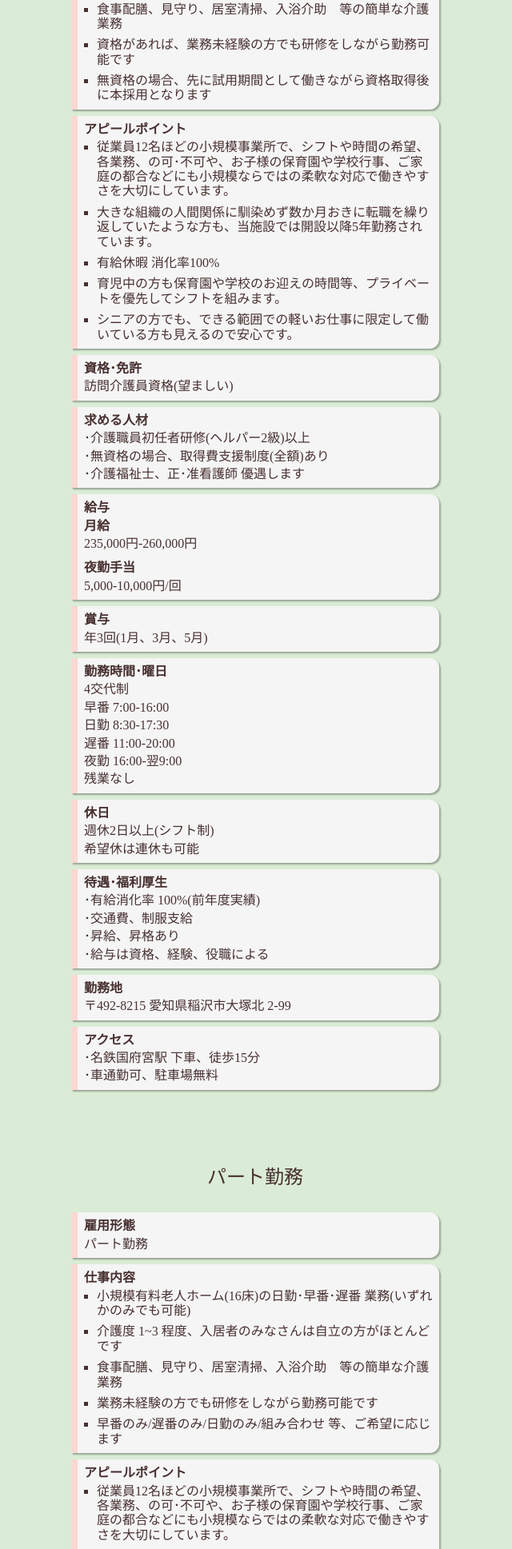
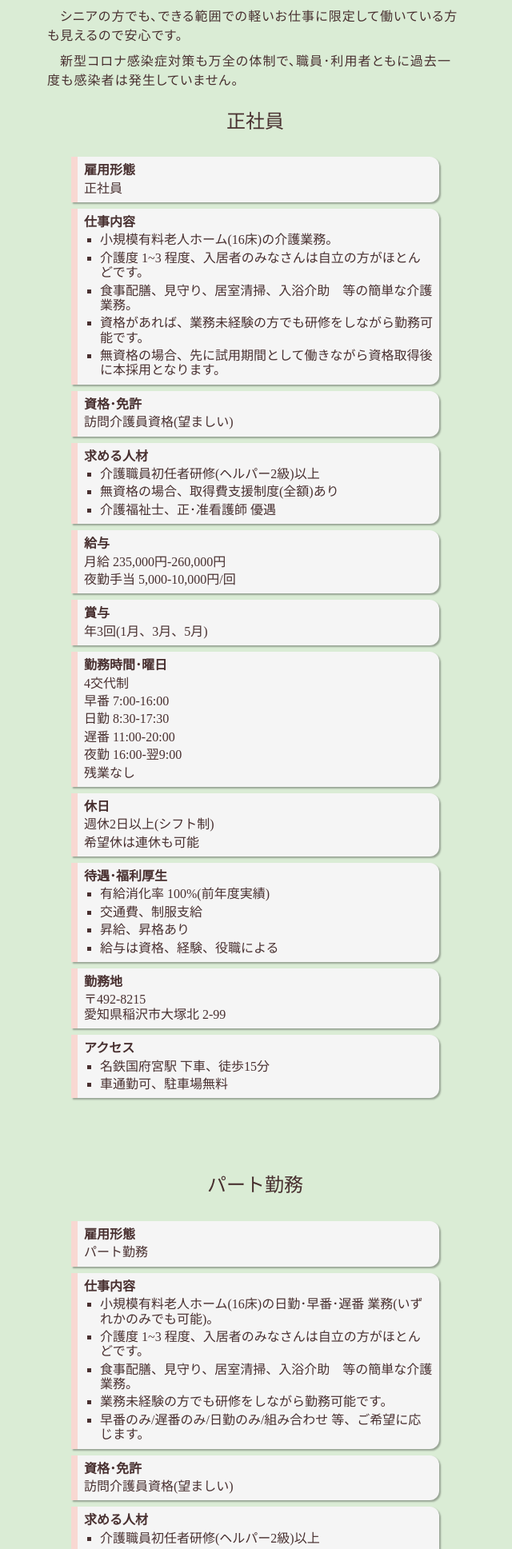
Before and after one commit to shibawanko0202/monte, a plain HTML site: page recruit.html in a window 1280 px wide. Shown: the part 863-2800 px from the top of the page at 80% size, without its empty margins (461-1101 px from the left). Drawn offline with Linux system fonts and the light colour scheme; some packages are replaced by stand-ins of ours; a web font is replaced by a local one.

Commit message:
採用情報の修正

```diff
--- a/css/style.css
+++ b/css/style.css
@@ -66,10 +66,13 @@ dd + dd{
   margin-top: 4px;
 }
 dd ul{
-  margin-left: 16px;
+  margin-left: 20px;
 }
 dd ul li{
   list-style:square;
+}
+dd ul li + li{
+  margin-top: 4px;
 }
 .illust{
   height: 160px;
@@ -259,15 +262,6 @@ header nav{
 .price:last-of-type .marker:hover{
   background:linear-gradient(transparent 65%, #4fdc6092 65%);
 }
-.employee > dl > dd > dl{
-  margin: 8px 0;
-}
-.employee > dl > dd > dl > dd >dl{
-  border-radius: 4px;
-  border: 1.8px dotted var(--monte-pointcolor);
-  width: 280px;
-  padding: 8px;
-}
 .strength p{
   text-indent: 1em;
   line-height: 1.5em;
@@ -377,20 +371,6 @@ header nav{
 }
 .employee{
   margin: 0 8px 80px;
-}
-.entry p{
-  text-align: center;
-}
-.entry dl{
-  border: dotted 2px var(--monte-pointcolor);
-  background: rgba(255,255,255,.5);
-  border-radius: 8px;
-  max-width: 400px;
-  padding: 16px;
-  margin: 0 auto;
-}
-.entry dl dt::before{
-  content: "■";
 }
 .vertical{
   writing-mode: vertical-rl;
--- a/recruit.html
+++ b/recruit.html
@@ -119,6 +119,12 @@
         <h2><span class="left_bracket_24px">「</span>もんてくらい<span class="right_bracket_24px">」</span>で<br class="sp_br">一緒に働こう</h2>
         <p>住宅型有料老人ホーム<span class="left_bracket_16px">「</span>もんてくらい<span class="right_bracket_16px">」</span>では<spna class="punctuation">、</spna>一緒に働いていただける社員･パートを募集しています。</p>
         <img src="img/22668608.png" alt="複数の介護士や老人" class="illust">
+        <p>従業員12名ほどの小規模事業所で、シフトや時間の希望、各業務、の可･不可や、お子様の保育園や学校行事、ご家庭の都合などにも小規模ならではの柔軟な対応で働きやすさを大切にしています。</p>
+        <p>大きな組織の人間関係に馴染めず数か月おきに転職を繰り返していたような方も、当施設では開設以降5年勤務されています。</p>
+        <p>有給休暇 消化率100%、パートの方のみなさんも取得･消化可能です。</p>
+        <p>育児中の方も保育園や学校のお迎えの時間等、プライベートを優先してシフトを組みます。</p>
+        <p>シニアの方でも、できる範囲での軽いお仕事に限定して働いている方も見えるので安心です。</p>
+        <p>新型コロナ感染症対策も万全の体制で、職員･利用者ともに過去一度も感染者は発生していません。</p>
       </section>
       <section class="employee" id="employee">
         <h2>正社員</h2>
@@ -130,23 +136,11 @@
           <dt>仕事内容</dt>
           <dd>
             <ul>
-              <li>小規模有料老人ホーム(16床)の介護業務</li>
-              <li>介護度 1~3 程度、入居者のみなさんは自立の方がほとんどです</li>
-              <li>食事配膳、見守り、居室清掃、入浴介助　等の簡単な介護業務</li>
-              <li>資格があれば、業務未経験の方でも研修をしながら勤務可能です</li>
-              <li>無資格の場合、先に試用期間として働きながら資格取得後に本採用となります</li>
-            </ul>
-          </dd>
-        </dl>
-        <dl>
-          <dt>アピールポイント</dt>
-          <dd>
-            <ul>
-              <li>従業員12名ほどの小規模事業所で、シフトや時間の希望、各業務、の可･不可や、お子様の保育園や学校行事、ご家庭の都合などにも小規模ならではの柔軟な対応で働きやすさを大切にしています。</li>
-              <li>大きな組織の人間関係に馴染めず数か月おきに転職を繰り返していたような方も、当施設では開設以降5年勤務されています。</li>
-              <li>有給休暇 消化率100%</li>
-              <li>育児中の方も保育園や学校のお迎えの時間等、プライベートを優先してシフトを組みます。</li>
-              <li>シニアの方でも、できる範囲での軽いお仕事に限定して働いている方も見えるので安心です。</li>
+              <li>小規模有料老人ホーム(16床)の介護業務。</li>
+              <li>介護度 1~3 程度、入居者のみなさんは自立の方がほとんどです。</li>
+              <li>食事配膳、見守り、居室清掃、入浴介助　等の簡単な介護業務。</li>
+              <li>資格があれば、業務未経験の方でも研修をしながら勤務可能です。</li>
+              <li>無資格の場合、先に試用期間として働きながら資格取得後に本採用となります。</li>
             </ul>
           </dd>
         </dl>
@@ -156,16 +150,18 @@
         </dl>
         <dl>
           <dt>求める人材</dt>
-          <dd>･介護職員初任者研修(ヘルパー2級)以上</dd>
-          <dd>･無資格の場合、取得費支援制度(全額)あり</dd>
-          <dd>･介護福祉士、正･准看護師 優遇します</dd>
+          <dd>
+            <ul>
+              <li>介護職員初任者研修(ヘルパー2級)以上</li>
+              <li>無資格の場合、取得費支援制度(全額)あり</li>
+              <li>介護福祉士、正･准看護師 優遇</li>
+            </ul>
+          </dd>
         </dl>
         <dl>
           <dt>給与</dt>
-          <dt>月給</dt>
-          <dd>235,000円-260,000円</dd>
-          <dt>夜勤手当</dt>
-          <dd>5,000-10,000円/回</dd>
+          <dd>月給 235,000円-260,000円</dd>
+          <dd>夜勤手当 5,000-10,000円/回</dd>
         </dl>
         <dl>
           <dt>賞与</dt>
@@ -187,20 +183,27 @@
         </dl>
         <dl>
           <dt>待遇･福利厚生</dt>
-          <!-- <dd>･社会保険(厚生年金･健康保険･雇用保険･労災保険)</dd> -->
-          <dd>･有給消化率 100%(前年度実績)</dd>
-          <dd>･交通費、制服支給</dd>
-          <dd>･昇給、昇格あり</dd>
-          <dd>･給与は資格、経験、役職による</dd>
+          <dd>
+            <ul>
+              <li>有給消化率 100%(前年度実績)</li>
+              <li>交通費、制服支給</li>
+              <li>昇給、昇格あり</li>
+              <li>給与は資格、経験、役職による</li>
+            </ul>
+          </dd>
         </dl>
         <dl>
           <dt>勤務地</dt>
-          <dd>〒492-8215 愛知県稲沢市大塚北 2-99</dd>
+          <dd>〒492-8215<br>愛知県稲沢市大塚北 2-99</dd>
         </dl>
         <dl>
           <dt>アクセス</dt>
-          <dd>･名鉄国府宮駅 下車、徒歩15分</dd>
-          <dd>･車通勤可、駐車場無料</dd>
+          <dd>
+            <ul>
+              <li>名鉄国府宮駅 下車、徒歩15分</li>
+              <li>車通勤可、駐車場無料</li>
+            </ul>
+          </dd>
         </dl>
       </section>
       <section class="employee" id="day_shift">
@@ -213,24 +216,11 @@
           <dt>仕事内容</dt>
           <dd>
             <ul>
-              <li>小規模有料老人ホーム(16床)の日勤･早番･遅番 業務(いずれかのみでも可能)</li>
-              <li>介護度 1~3 程度、入居者のみなさんは自立の方がほとんどです</li>
-              <li>食事配膳、見守り、居室清掃、入浴介助　等の簡単な介護業務</li>
-              <li>業務未経験の方でも研修をしながら勤務可能です</li>
-              <li>早番のみ/遅番のみ/日勤のみ/組み合わせ 等、ご希望に応じます</li>
-            </ul>
-          </dd>
-        </dl>
-        <dl>
-          <dt>アピールポイント</dt>
-          <dd>
-            <ul>
-              <li>従業員12名ほどの小規模事業所で、シフトや時間の希望、各業務、の可･不可や、お子様の保育園や学校行事、ご家庭の都合などにも小規模ならではの柔軟な対応で働きやすさを大切にしています。</li>
-              <li>大きな組織の人間関係に馴染めず数か月おきに転職を繰り返していたような方も、当施設では開設以降5年勤務されています。</li>
-              <li>有給休暇 消化率100%、パートの方のみなさんも取得･消化可能です。</li>
-              <li>育児中の方も保育園や学校のお迎えの時間等、プライベートを優先してシフトを組みます。</li>
-              <li>シニアの方でも、できる範囲での軽いお仕事に限定して働いている方も見えるので安心です。</li>
-              <li>新型コロナ感染症対策も万全の体制で、職員･利用者ともに過去一度も感染者は発生していません。</li>
+              <li>小規模有料老人ホーム(16床)の日勤･早番･遅番 業務(いずれかのみでも可能)。</li>
+              <li>介護度 1~3 程度、入居者のみなさんは自立の方がほとんどです。</li>
+              <li>食事配膳、見守り、居室清掃、入浴介助　等の簡単な介護業務。</li>
+              <li>業務未経験の方でも研修をしながら勤務可能です。</li>
+              <li>早番のみ/遅番のみ/日勤のみ/組み合わせ 等、ご希望に応じます。</li>
             </ul>
           </dd>
         </dl>
@@ -240,9 +230,13 @@
         </dl>
         <dl>
           <dt>求める人材</dt>
-          <dd>･介護職員初任者研修(ヘルパー2級)以上</dd>
-          <dd>･無資格の場合、取得費支援制度(全額)あり</dd>
-          <dd>･介護福祉士、正･准看護師 優遇します</dd>
+          <dd>
+            <ul>
+              <li>介護職員初任者研修(ヘルパー2級)以上</li>
+              <li>無資格の場合、取得費支援制度(全額)あり</li>
+              <li>介護福祉士、正･准看護師 優遇</li>
+            </ul>
+          </dd>
         </dl>
         <dl>
           <dt>給与</dt>
@@ -264,18 +258,26 @@
         </dl>
         <dl>
           <dt>待遇･福利厚生</dt>
-          <dd>･有給消化率 100%(前年度実績)</dd>
-          <dd>･交通費、制服支給</dd>
-          <dd>･社会保険加入可</dd>
+          <dd>
+            <ul>
+              <li>有給消化率 100%(前年度実績)</li>
+              <li>交通費、制服支給</li>
+              <li>社会保険加入可</li>
+            </ul>
+          </dd>
         </dl>
         <dl>
           <dt>勤務地</dt>
-          <dd>〒492-8215 愛知県稲沢市大塚北 2-99</dd>
+          <dd>〒492-8215<br>愛知県稲沢市大塚北 2-99</dd>
         </dl>
         <dl>
           <dt>アクセス</dt>
-          <dd>･名鉄国府宮駅 下車、徒歩15分</dd>
-          <dd>･車通勤可、駐車場無料</dd>
+          <dd>
+            <ul>
+              <li>名鉄国府宮駅 下車、徒歩15分</li>
+              <li>車通勤可、駐車場無料</li>
+            </ul>
+          </dd>
         </dl>
       </section>
       <!-- <section class="employee" id="night_shift">
@@ -334,25 +336,17 @@
           <dd>〒492-8215 愛知県稲沢市大塚北 2-99</dd>
         </dl>
       </section> -->
-      <section class="entry" id="entry">
-        <h2>応募方法</h2>
-        <p>以下の方法でご応募ください。</p>
-        <dl>
-          <dt>メールでの応募</dt>
-          <dd>応募先は→<a href="https://form.run/@monte-0587-24-9064">こちら</a></dd>
-        </dl>
-      </section>
       <section class="contact" id="contact">
-        <h2>お問い合せ</h2>
-        <p>まずは施設見学だけでも可能ですのでお気軽にお問い合わせください</p>
+        <h2>応募･お問い合せ</h2>
+        <p>まずは施設見学だけでも可能ですのでお気軽にお問い合わせください。</p>
         <a href="https://form.run/@monte-0587-24-9064">
           <img src="img/outline_email_white_24dp.png" alt="e-mail">
-          メールでのお問い合わせ
+          メールでの応募･お問い合わせ
         </a>
         <a href="tel:0587-24-9064">
           <img src="img/icon_117062_256.png" alt="電話">
           <dl>
-            <dt>電話でのお問い合わせ</dt>
+            <dt>電話での応募･お問い合わせ</dt>
             <dd>0587-24-9064</dd>
           </dl>
         </a>
```
